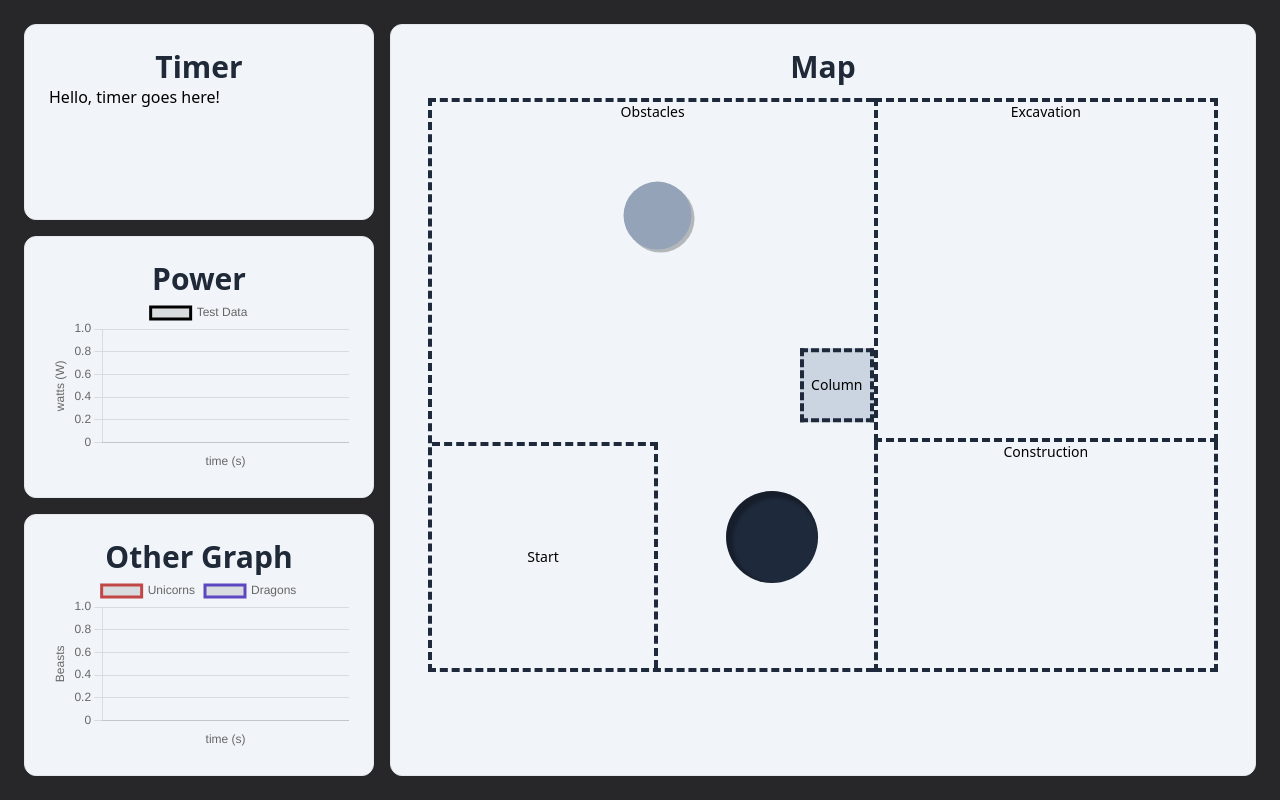
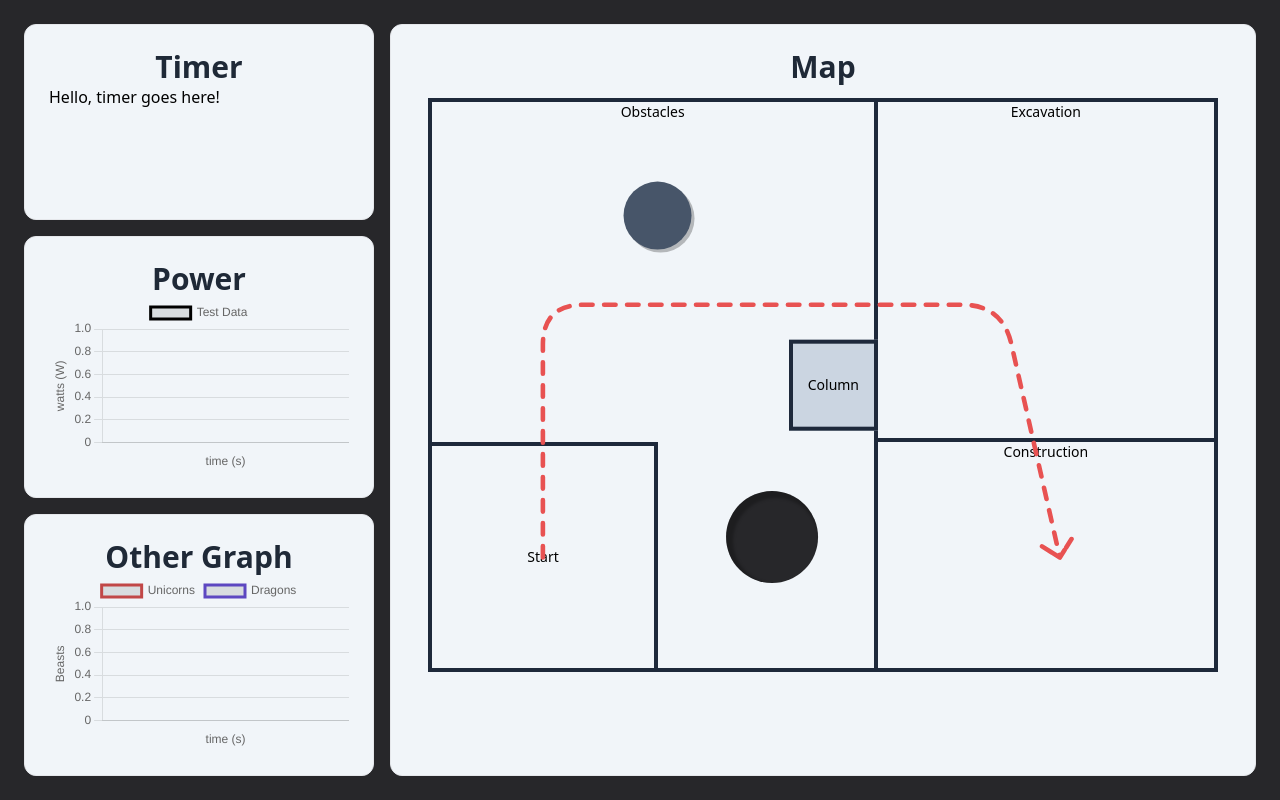
Before and after one commit to Matthew0826/NULunabotics, a Next.js app in the folder Software/NextJS/: page / in a window 1280 px wide. Built offline with nearby package versions, Linux system fonts and the light colour scheme; no server answers.

Commit message:
Added paths that the robot intends to follow, and used fewer "magic numbers"

```diff
--- a/Software/NextJS/app/socket/route.ts
+++ b/Software/NextJS/app/socket/route.ts
@@ -48,12 +48,12 @@ export function SOCKET(
                 {
                     graph: "Other Graph",
                     dataSet: "Sin",
-                    newData: [Math.sin(counter / 3.1415) * 25],
+                    newData: [Math.sin(counter / Math.PI) * 25],
                 },
                 {
                     graph: "Other Graph",
                     dataSet: "Cos",
-                    newData: [Math.cos(counter / 3.1415) * 25],
+                    newData: [Math.cos(counter / Math.PI) * 25],
                 },
             ])
         );
--- a/Software/NextJS/app/ui/map/map.tsx
+++ b/Software/NextJS/app/ui/map/map.tsx
@@ -1,34 +1,74 @@
 import Obstacle from "./obstacle";
+import RobotPath from "./robot-path";
 
+export const MAP_WIDTH = 6.88; // meters
+export const MAP_OBSTACLES_ZONE_WIDTH = 3.88; // meters
+export const MAP_HEIGHT = 5; // meters
+export const COLUMN_WIDTH = 0.8; // meters
+
+// Note: all obstacles and paths are in centimeters
 export default function Map() {
     return (
         <div style={{ padding: "1vw" }}>
             <div
                 className="flex flex-wrap relative mx-auto"
-                style={{ aspectRatio: "6.88/5", maxHeight: "82vh" }}
+                style={{
+                    aspectRatio: `${MAP_WIDTH}/${MAP_HEIGHT}`,
+                    maxHeight: "82vh",
+                }}
             >
                 <div
-                    className="relative h-full border-4 border-dashed border-slate-800 border-r-0"
-                    style={{ width: "56.395%" }}
+                    className="relative h-full border-4 border-slate-800 border-r-0"
+                    style={{
+                        width: `${
+                            (100 * MAP_OBSTACLES_ZONE_WIDTH) / MAP_WIDTH
+                        }%`,
+                    }}
                 >
                     <p className="text-center text-sm">Obstacles</p>
-                    <div className="absolute bg-slate-300 top-1/2 right-0 transform -translate-y-1/2 w-[16.66%] h-[13%] border-4 border-dashed border-slate-800 flex flex-col justify-center items-center">
+                    <div
+                        className="absolute bg-slate-300 top-1/2 right-[-4px] transform -translate-y-1/2 border-4 border-slate-800 flex flex-col justify-center items-center"
+                        style={{
+                            width:
+                                Math.floor(
+                                    (100 * COLUMN_WIDTH) /
+                                        MAP_OBSTACLES_ZONE_WIDTH
+                                ) + "%",
+                            height: (100 * COLUMN_WIDTH) / MAP_HEIGHT + "%",
+                        }}
+                    >
                         <p className="text-center text-sm">Column</p>
                     </div>
-                    <div className="absolute bottom-0 h-2/5 aspect-square border-4 border-l-0 border-b-0 border-dashed border-slate-800 flex flex-col justify-center items-center">
+                    <div className="absolute bottom-0 h-2/5 aspect-square border-4 border-l-0 border-b-0 border-slate-800 flex flex-col justify-center items-center">
                         <p className="text-center text-sm">Start</p>
                     </div>
                 </div>
-                <div className="" style={{ width: "43.605%" }}>
-                    <div className="h-3/5 border-4 border-dashed border-slate-800">
+                <div
+                    className=""
+                    style={{
+                        width: `${
+                            (100 * (MAP_WIDTH - MAP_OBSTACLES_ZONE_WIDTH)) /
+                            MAP_WIDTH
+                        }%`,
+                    }}
+                >
+                    <div className="h-3/5 border-4 border-slate-800">
                         <p className="text-center text-sm">Excavation</p>
                     </div>
-                    <div className="h-2/5 border-4 border-dashed border-slate-800 border-t-0">
+                    <div className="h-2/5 border-4 border-slate-800 border-t-0">
                         <p className="text-center text-sm">Construction</p>
                     </div>
                 </div>
-                <Obstacle x={2} y={4} radius={0.3} isHole={false} />
-                <Obstacle x={3} y={1} radius={0.4} isHole={true} />
+                <Obstacle x={200} y={400} radius={30} isHole={false} />
+                <Obstacle x={300} y={100} radius={40} isHole={true} />
+                <RobotPath
+                    path={[
+                        [100, 400],
+                        [100, 180],
+                        [500, 180],
+                        [550, 400],
+                    ]}
+                />
             </div>
         </div>
     );
--- a/Software/NextJS/app/ui/map/obstacle.tsx
+++ b/Software/NextJS/app/ui/map/obstacle.tsx
@@ -1,4 +1,7 @@
+import { MAP_HEIGHT, MAP_WIDTH } from "./map";
+
 /**
+ * This component represents where the robot thinks an obstacle is on the map.
  * x, y, and radius should all be in meters relative to the bottom left hand corner.
  * Up and right are positive.
  * */
@@ -15,16 +18,16 @@ export default function Obstacle({
 }) {
     return (
         <div
-            className={`absolute bg-slate-400 rounded-full transform -translate-y-1/2 -translate-x-1/2 ${
+            className={`absolute rounded-full transform -translate-y-1/2 -translate-x-1/2 ${
                 isHole
-                    ? "shadow-[inset_4px_4px_3px_3px_rgba(0,0,0,0.25)] bg-slate-800"
-                    : "drop-shadow-[3px_3px_rgba(0,0,0,0.25)]"
+                    ? "shadow-[inset_4px_4px_3px_3px_rgba(0,0,0,0.25)] bg-zinc-800"
+                    : "drop-shadow-[3px_3px_rgba(0,0,0,0.25)] bg-slate-600"
             }`}
             style={{
-                width: `${(100 * (2 * radius)) / 6.88}%`,
-                height: `${(100 * (2 * radius)) / 5}%`,
-                bottom: `${(100 * y) / 5 - 12.5}%`,
-                left: `${(100 * x) / 6.88}%`,
+                width: `${(2 * radius) / MAP_WIDTH}%`,
+                height: `${(2 * radius) / MAP_HEIGHT}%`,
+                bottom: `${y / MAP_HEIGHT - 12.5}%`, // 12.5% is arbitrary, I'm not sure why you have to subtract it
+                left: `${x / MAP_WIDTH}%`,
             }}
         />
     );
--- /dev/null
+++ b/Software/NextJS/app/ui/map/robot-path.tsx
@@ -0,0 +1,117 @@
+type Point = [number, number];
+
+// This is really badly named sorry
+function pointAwayFromPoint(
+    point: Point,
+    otherPoint: Point,
+    distance: number,
+    angleModifier: number
+): Point {
+    const [x, y] = point;
+    const [otherX, otherY] = otherPoint;
+
+    const dx = x - otherX;
+    const dy = y - otherY;
+    const angle = Math.atan2(dy, dx);
+
+    return [
+        x - distance * Math.cos(angle + angleModifier),
+        y - distance * Math.sin(angle + angleModifier),
+    ];
+}
+
+/**
+ *  This algorithm is really confusing, but it generates a SVG path string that makes a line with corner radius of "radius".
+ *  It adds an arrow at the end.
+ *  Returns the path string.
+ *  Note: This website is really helpful for understanding how SVG paths work:
+ *  https://www.nan.fyi/svg-paths/bezier-curves
+ *  */
+function pointsToPathWithQuadraticCurves(
+    path: Point[],
+    radius: number
+): string {
+    if (path.length === 0) return "";
+
+    // Start the path string. "M" means "move to"
+    let pathString = `M ${path[0][0]} ${path[0][1]}`;
+    const duplicatePath = [...path];
+    duplicatePath.push(duplicatePath[duplicatePath.length - 1]); // Duplicate last point so it can be used as a control point
+
+    // Loop through all points except the:
+    // "move to" point (i=0)
+    // and the duplicate point (i=-1)
+    for (let i = 1; i < duplicatePath.length - 1; i++) {
+        const pointI = duplicatePath[i];
+
+        // Find the point that is a "radius" number units in the direction of point i-1 (away from point i)
+        const short = pointAwayFromPoint(
+            pointI,
+            duplicatePath[i - 1],
+            radius,
+            0
+        );
+        // Find the point that is a "radius" units in the direction of point i+1 (away from point i)
+        const far = pointAwayFromPoint(pointI, duplicatePath[i + 1], radius, 0);
+
+        // Draw a straight line to the point that is just short of x1 y1
+        pathString += ` L ${short[0]} ${short[1]}`;
+        if (i == duplicatePath.length - 2) {
+            // At the last point, draw an arrow, accounting for the direction of the path
+            const lineToLastPoint = `L ${pointI[0]} ${pointI[1]}`;
+            pathString += lineToLastPoint;
+            const arrowComponent1 = pointAwayFromPoint(
+                duplicatePath[i],
+                duplicatePath[i - 1],
+                19,
+                Math.PI / 4
+            );
+            pathString += ` L ${arrowComponent1[0]} ${arrowComponent1[1]}`;
+            // Mostly removes the dotted line, and goes back to the last point so that it can complete the arrow
+            // TODO: make it actually remove the dotted line in the arrow instead of just doubling up the lines
+            pathString += lineToLastPoint;
+            const arrowComponent2 = pointAwayFromPoint(
+                duplicatePath[i],
+                duplicatePath[i - 1],
+                19,
+                -Math.PI / 4
+            );
+            pathString += ` L ${arrowComponent2[0]} ${arrowComponent2[1]}`;
+            // Mostly removes the dotted line
+            pathString += lineToLastPoint;
+        } else {
+            // Unless its the last point,
+            // Draw a curve (Q means quadratic) to the point in the direction of the future point
+            // "far" is the end point of the curve, which is the point in the direction of the future point: i+1
+            pathString += ` Q ${pointI[0]} ${pointI[1]} ${far[0]} ${far[1]}`;
+        }
+    }
+
+    return pathString;
+}
+
+/**
+ * This component represents the path the robot intends to take through the map.
+ */
+export default function RobotPath({ path }: { path?: Point[] }) {
+    return (
+        <div className="absolute top-0 left-0 w-full h-full">
+            <svg
+                width="100%"
+                height="100%"
+                viewBox="0 0 688 500"
+                fill="none"
+                xmlns="http://www.w3.org/2000/svg"
+            >
+                <path
+                    d={pointsToPathWithQuadraticCurves(path ?? [], 35)}
+                    stroke="#E85252"
+                    strokeWidth="4"
+                    strokeLinejoin="round"
+                    strokeLinecap="round"
+                    strokeDasharray="10 10"
+                />
+            </svg>
+        </div>
+    );
+}
```
